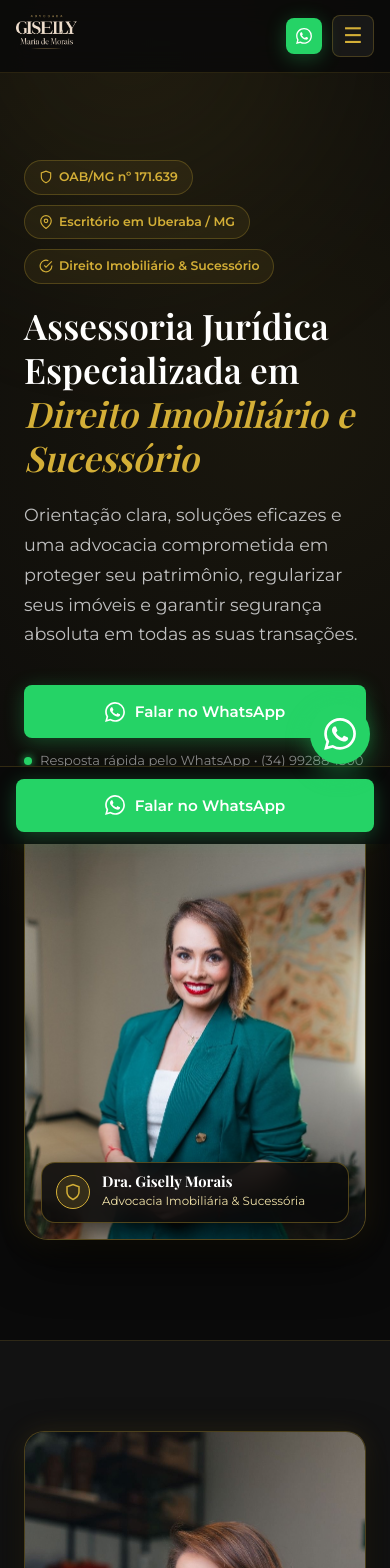
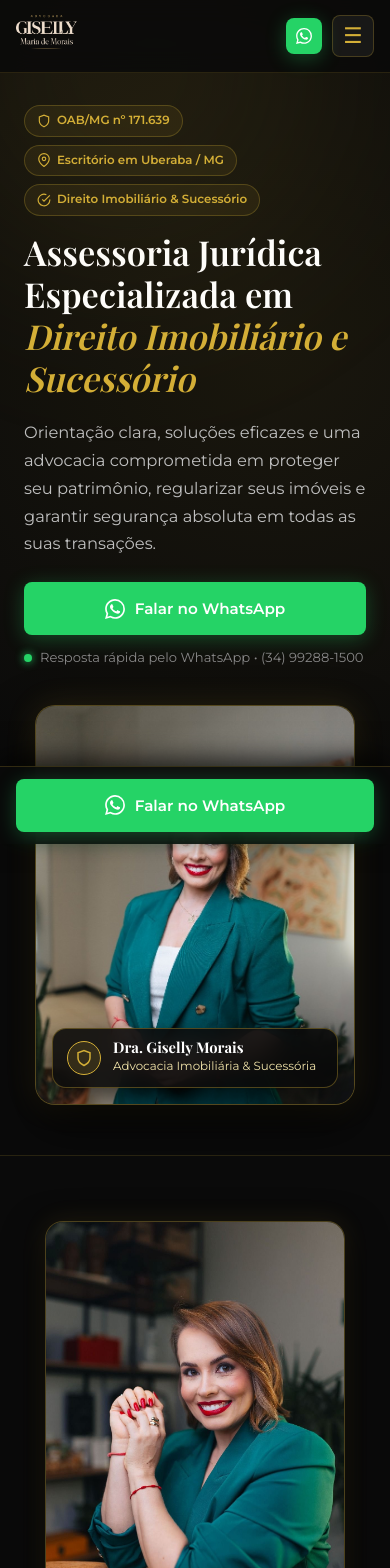
Before and after one commit to gisellyadvocacia/gisellymorais-site, a Next.js app: page / in a window 390 px wide. Shown: the top 1568 px of the page. Built offline with nearby package versions, Linux system fonts and the light colour scheme.

Commit message:
style(ui-ux-mobile): otimizar padding mobile, safe-area iOS e scroll-margin em secoes

```diff
--- a/app/globals.css
+++ b/app/globals.css
@@ -38,6 +38,11 @@
 
 html {
   scroll-behavior: smooth;
+  scroll-padding-top: 85px;
+}
+
+section[id] {
+  scroll-margin-top: 85px;
   font-size: 16px;
   background-color: var(--bg-primary);
   color: var(--text-primary);
@@ -968,8 +973,21 @@
   fill: currentColor;
 }
 
+@keyframes wa-pulse {
+  0% {
+    box-shadow: 0 0 0 0 rgba(37, 211, 102, 0.65);
+  }
+  70% {
+    box-shadow: 0 0 0 16px rgba(37, 211, 102, 0);
+  }
+  100% {
+    box-shadow: 0 0 0 0 rgba(37, 211, 102, 0);
+  }
+}
+
 /* WhatsApp Float & Mobile Sticky */
 .whatsapp-float {
+  animation: wa-pulse 2.5s infinite;
   position: fixed;
   bottom: 28px;
   right: 28px;
@@ -1235,22 +1253,95 @@
 }
 
 @media (max-width: 860px) {
+  /* Espaçamentos verticais mobile otimizados */
+  .hero {
+    padding: 105px 0 50px;
+  }
+  .sobre-section,
+  .dores-section,
+  .servicos-section,
+  .ebook-section,
+  .como-funciona-section,
+  .faq-section,
+  .cta-final-section {
+    padding: 65px 0;
+  }
+
   .hero-grid, .sobre-grid, .footer-grid, .ebook-card-box {
     grid-template-columns: 1fr;
-    gap: 40px;
+    gap: 36px;
   }
   .hero h1 {
-    font-size: 2.2rem;
+    font-size: 2.15rem;
+    line-height: 1.22;
+  }
+  .hero-lead {
+    font-size: 1.02rem;
+    margin-bottom: 24px;
+  }
+  .hero-image-frame {
+    max-width: 320px;
+    aspect-ratio: 4/5;
+    border-radius: 20px;
+  }
+  .sobre-image-frame {
+    max-width: 300px;
+    border-radius: 18px;
   }
   .artigo-single-header h1 {
-    font-size: 1.9rem;
+    font-size: 1.85rem;
   }
+
+  /* No mobile, barra fixa inferior com safe-area do iOS e oculta o botão flutuante duplo */
   .mobile-sticky-cta {
     display: block;
+    padding: 12px 16px;
+    padding-bottom: max(12px, env(safe-area-inset-bottom));
+    box-shadow: 0 -8px 25px rgba(0, 0, 0, 0.75);
   }
   .whatsapp-float {
-    bottom: 80px;
-    right: 20px;
+    display: none !important;
+  }
+
+  /* Indicadores numéricos de autoridade */
+  .numeros-inline {
+    display: grid;
+    grid-template-columns: repeat(3, 1fr);
+    gap: 12px;
+    margin: 24px 0;
+    padding: 16px 0;
+  }
+  .num-box strong {
+    font-size: 1.3rem;
+  }
+  .num-box span {
+    font-size: 0.72rem;
+  }
+}
+
+@media (max-width: 520px) {
+  .hero-badges {
+    gap: 8px;
+    margin-bottom: 16px;
+  }
+  .badge {
+    font-size: 0.74rem;
+    padding: 5px 12px;
+  }
+  .section-header h2 {
+    font-size: 1.8rem;
+  }
+  .ebook-card-box {
+    padding: 28px 20px;
+  }
+  .ebook-info h2,
+  .ebook-info h3 {
+    font-size: 1.55rem;
+  }
+  .numeros-inline {
+    grid-template-columns: 1fr;
+    text-align: center;
+    gap: 14px;
   }
 }
 
```
